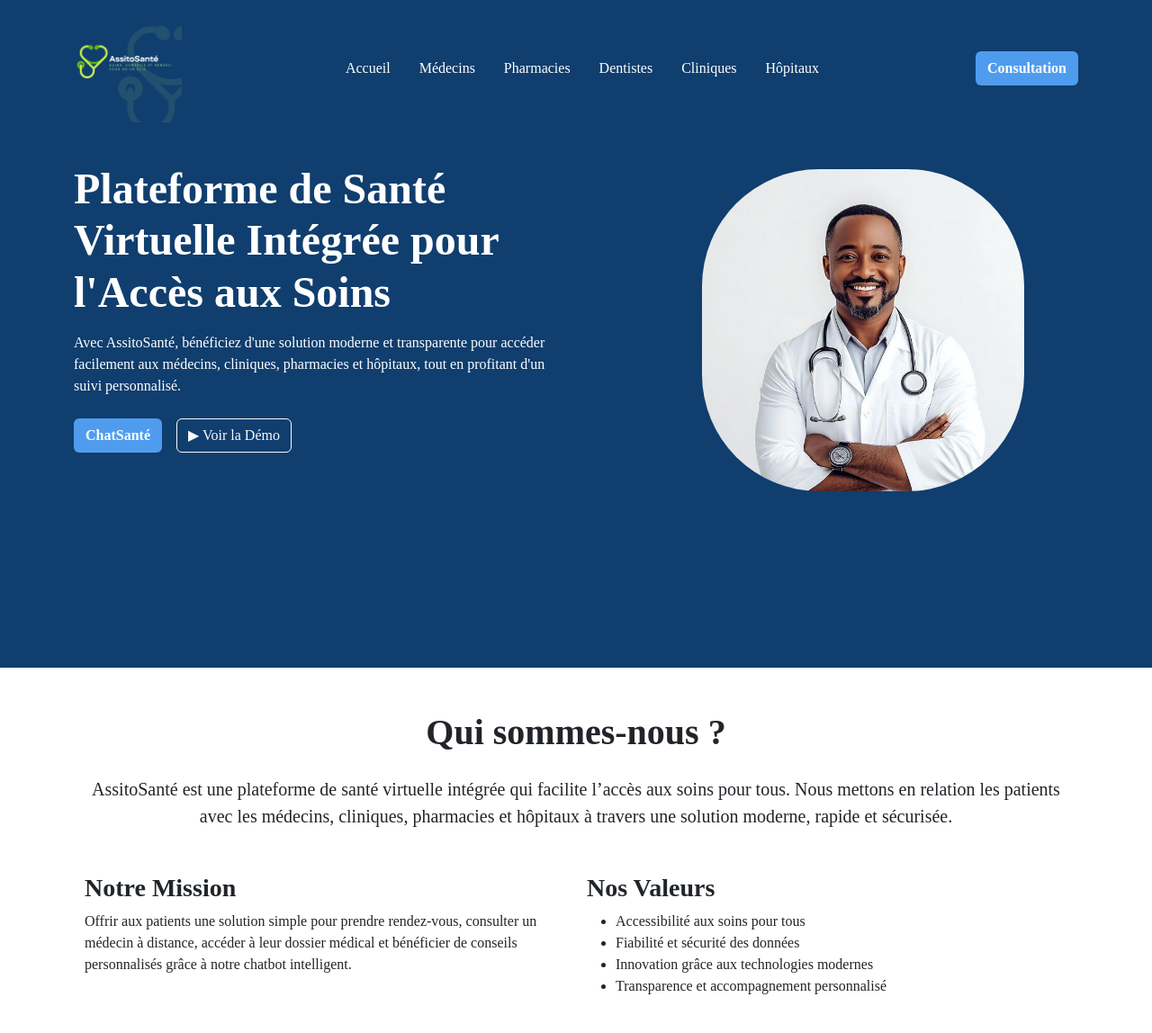
After one commit to ndoumbe22/ASV, a Django app: page /qui-sommes-nous/ in a window 1280 px wide. The commit adds this page. Shown: the top 1148 px of the page at 90% size. Run offline with Django 5.2, Linux system fonts and the light colour scheme.

Commit message:
Ajout des templates : base.html , accueil.html et qui_sommes_nous.html

```diff
--- a/Sante_Virtuelle/sante_app/templates/base.html
+++ b/Sante_Virtuelle/sante_app/templates/base.html
@@ -56,12 +56,120 @@
         {% block content %}{% endblock %}
     </main>
 
-    <footer class="bg-dark text-white py-3 mt-5">
-        <div class="container text-center">
-            &copy; 2025 AssitoSanté - Tous droits réservés.
+   <footer class="text-white pt-5" style="background-color:#103e6e; margin:0;">
+    <div class="container">
+        <div class="row">
+            <!-- Logo + description -->
+            <div class="col-lg-3 col-md-6 mb-4">
+                <div class="d-flex align-items-center mb-3">
+                    <img src="{% static 'image/logo.png' %}" alt="Logo de AssitoSanté" width="120" height="120" class="me-2">
+                </div>
+                <p>
+                    Plateforme de Santé Virtuelle Intégrée pour un accès simple, rapide et sécurisé aux soins.
+                </p>
+                <p><i class="bi bi-telephone me-2"></i> +221 33 123 45 67</p>
+                <p><i class="bi bi-envelope me-2"></i> contact@assitosante.com</p>
+                <div>
+                    <a href="#" class="text-white me-2"><i class="bi bi-facebook"></i></a>
+                    <a href="#" class="text-white me-2"><i class="bi bi-twitter"></i></a>
+                    <a href="#" class="text-white me-2"><i class="bi bi-linkedin"></i></a>
+                    <a href="#" class="text-white"><i class="bi bi-youtube"></i></a>
+                </div>
+            </div>
+
+            <!-- Horaires -->
+            <div class="col-lg-3 col-md-6 mb-4">
+                <h5 class="fw-bold">Horaires d'ouverture</h5>
+                <ul class="list-unstyled">
+                    <li>Lundi - Mardi : 9h - 17h</li>
+                    <li>Mercredi - Vendredi : 8h - 17h</li>
+                    <li>Samedi : 10h - 17h</li>
+                    <li>Dimanche : Urgences</li>
+                </ul>
+            </div>
+
+            <!-- Carte -->
+            <div class="col-lg-3 col-md-6 mb-4">
+                <h5 class="fw-bold">Nous localiser</h5>
+                <input type="text" id="search-location" class="form-control mb-2" placeholder="Entrez une position...">
+                <div id="map" style="height:200px; border-radius:10px;"></div>
+            </div>
+
+            <!-- Formulaire -->
+            <div class="col-lg-3 col-md-6 mb-4">
+                <h5 class="fw-bold">Laissez-nous un message</h5>
+                <form>
+                    <div class="mb-2">
+                        <input type="text" class="form-control" placeholder="Nom & Prénom" required>
+                    </div>
+                    <div class="mb-2">
+                        <input type="email" class="form-control" placeholder="Email" required>
+                    </div>
+                    <div class="mb-2">
+                        <input type="text" class="form-control" placeholder="Sujet">
+                    </div>
+                    <div class="mb-2">
+                        <textarea class="form-control" rows="3" placeholder="Message"></textarea>
+                    </div>
+                    <button type="submit" class="btn btn-light w-100">Envoyer</button>
+                </form>
+            </div>
         </div>
-    </footer>
+    </div>
 
-    <script src="https://cdn.jsdelivr.net/npm/bootstrap@5.3.2/dist/js/bootstrap.bundle.min.js"></script>
+    <!-- Copyright -->
+    <div class="bg-dark text-center py-3" style="margin:0;">
+        <small>&copy; 2025 AssitoSanté. Tous droits réservés. |
+            <a href="{% url 'qui_sommes_nous' %}" class="text-white text-decoration-underline">Qui sommes-nous ?</a>
+        </small>
+    </div>
+</footer>
+
+
+<!-- Leaflet pour la carte -->
+<link rel="stylesheet" href="https://unpkg.com/leaflet/dist/leaflet.css" />
+<script src="https://unpkg.com/leaflet/dist/leaflet.js"></script>
+
+<!-- Bootstrap Icons -->
+<link rel="stylesheet" href="https://cdn.jsdelivr.net/npm/bootstrap-icons@1.10.5/font/bootstrap-icons.css">
+
+<script>
+    // Initialisation de la carte
+    var map = L.map('map').setView([14.6928, -17.4467], 12); // Dakar par défaut
+    L.tileLayer('https://{s}.tile.openstreetmap.org/{z}/{x}/{y}.png', {
+        attribution: '&copy; OpenStreetMap contributors'
+    }).addTo(map);
+
+    // Marqueur initial
+    var marker = L.marker([14.6928, -17.4467]).addTo(map);
+
+    // Recherche avec Nominatim (géocodage)
+    document.getElementById("search-location").addEventListener("change", function(e){
+        let query = e.target.value;
+
+        fetch(`https://nominatim.openstreetmap.org/search?format=json&q=${encodeURIComponent(query)}`)
+            .then(response => response.json())
+            .then(data => {
+                if(data.length > 0){
+                    let place = data[0];
+                    let lat = parseFloat(place.lat);
+                    let lon = parseFloat(place.lon);
+
+                    map.setView([lat, lon], 14);
+                    marker.setLatLng([lat, lon]);
+                    marker.bindPopup(`<b>${place.display_name}</b>`).openPopup();
+                } else {
+                    alert("Aucun résultat trouvé pour : " + query);
+                }
+            })
+            .catch(err => {
+                console.error(err);
+                alert("Erreur lors de la recherche de la position.");
+            });
+    });
+</script>
+
+
+<script src="https://cdn.jsdelivr.net/npm/bootstrap@5.3.2/dist/js/bootstrap.bundle.min.js"></script>
 </body>
 </html>
--- /dev/null
+++ b/Sante_Virtuelle/sante_app/templates/qui_sommes_nous.html
@@ -0,0 +1,32 @@
+{% extends "base.html" %}
+
+{% block title %}Qui sommes-nous ? - AssitoSanté{% endblock %}
+
+{% block content %}
+<div class="container my-5">
+    <h1 class="fw-bold text-center mb-4">Qui sommes-nous ?</h1>
+    <p class="lead text-center">
+        AssitoSanté est une plateforme de santé virtuelle intégrée qui facilite l’accès aux soins pour tous.
+        Nous mettons en relation les patients avec les médecins, cliniques, pharmacies et hôpitaux à travers une solution moderne, rapide et sécurisée.
+    </p>
+
+    <div class="row mt-5">
+        <div class="col-md-6">
+            <h3 class="fw-bold">Notre Mission</h3>
+            <p>
+                Offrir aux patients une solution simple pour prendre rendez-vous, consulter un médecin à distance,
+                accéder à leur dossier médical et bénéficier de conseils personnalisés grâce à notre chatbot intelligent.
+            </p>
+        </div>
+        <div class="col-md-6">
+            <h3 class="fw-bold">Nos Valeurs</h3>
+            <ul>
+                <li>Accessibilité aux soins pour tous</li>
+                <li>Fiabilité et sécurité des données</li>
+                <li>Innovation grâce aux technologies modernes</li>
+                <li>Transparence et accompagnement personnalisé</li>
+            </ul>
+        </div>
+    </div>
+</div>
+{% endblock %}
--- a/Sante_Virtuelle/sante_app/urls.py
+++ b/Sante_Virtuelle/sante_app/urls.py
@@ -42,4 +42,5 @@
     path("dentistes/", views.dentistes, name="dentistes"),
     path("cliniques/", views.cliniques, name="cliniques"),
     path("consultation/", views.consultation, name="consultation"),
+    path("qui-sommes-nous/", views.qui_sommes_nous, name="qui_sommes_nous"),
 ]
--- a/Sante_Virtuelle/sante_app/views.py
+++ b/Sante_Virtuelle/sante_app/views.py
@@ -233,3 +233,6 @@
 
 def consultation(request):
     return render(request, "consultation.html")
+
+def qui_sommes_nous(request):
+    return render(request, "qui_sommes_nous.html")
```
